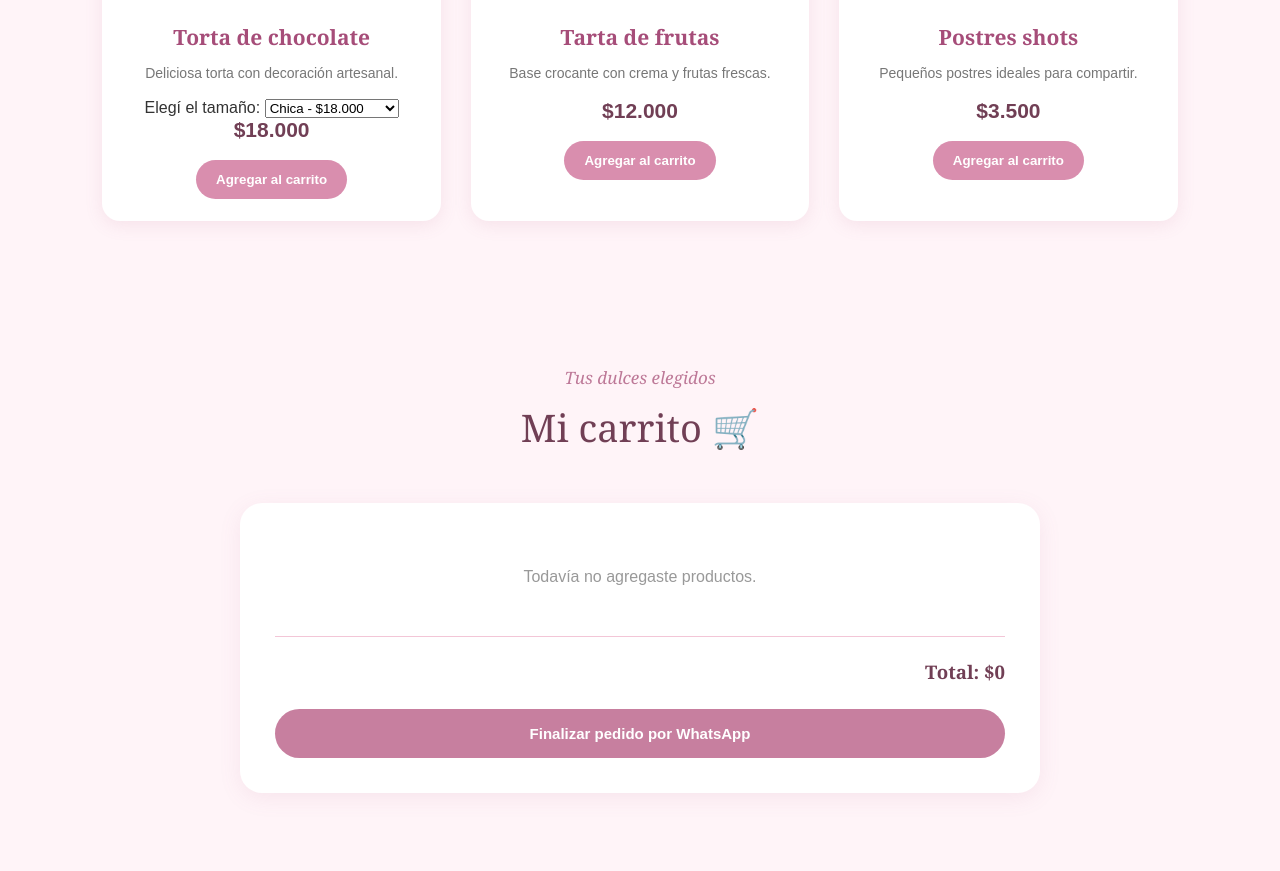
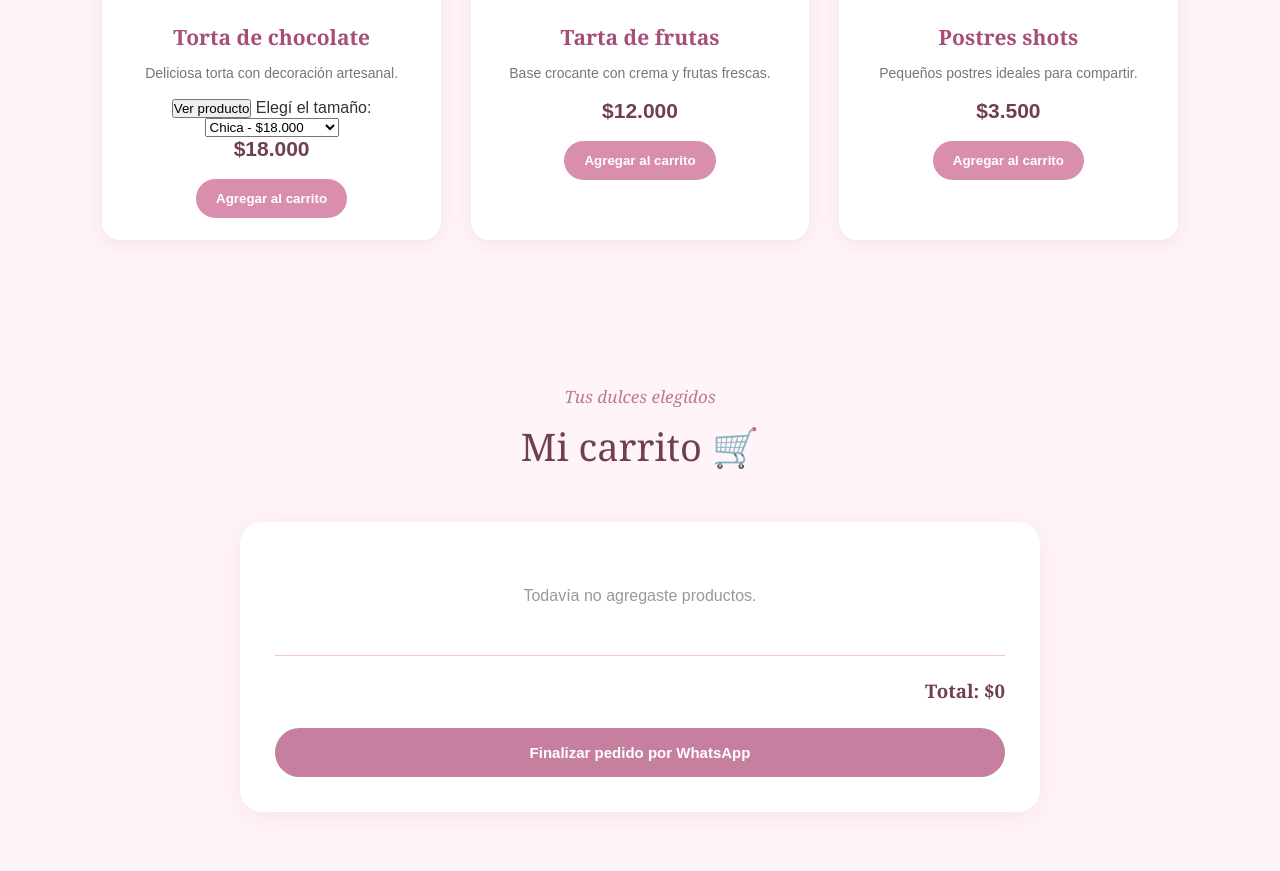
Before and after one commit to Tatacandela7/rb-pasteleria, a plain HTML site: page index.html in a window 1280 px wide. Shown: the part 1926-2797 px from the top of the page. Drawn offline with Linux system fonts and the light colour scheme.

Commit message:
Update index.html

```diff
--- a/index.html
+++ b/index.html
@@ -127,6 +127,9 @@
             <div class="producto-info">
                 <h3>Torta de chocolate</h3>
                 <p>Deliciosa torta con decoración artesanal.</p>
+                <button class="boton-ver-producto" data-producto="torta-chocolate">
+    Ver producto
+</button>
 
                 <label for="tamano-torta">Elegí el tamaño:</label>
 
```
